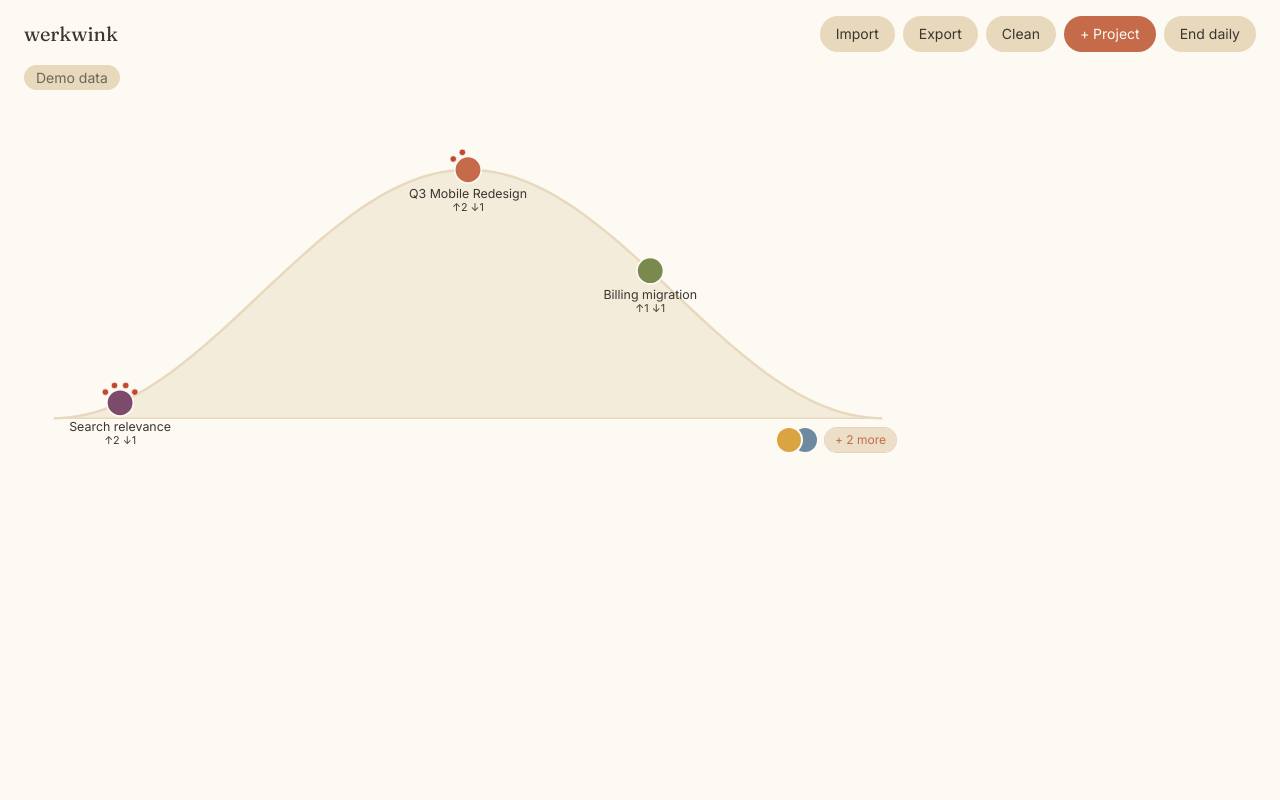
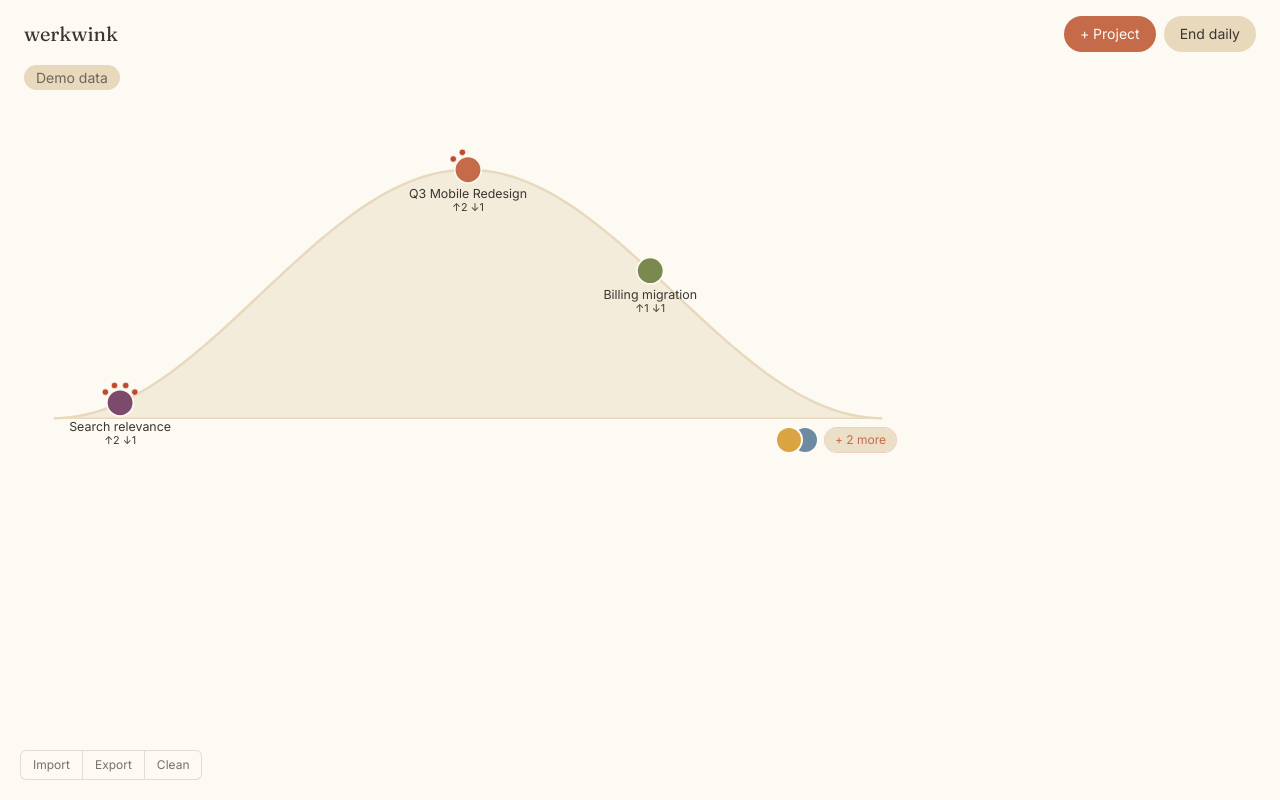
Before and after one commit to jesprider/werkwink, a Vue app: page /projects in a window 1280 px wide. Built offline with nearby package versions, Linux system fonts and the light colour scheme.

Commit message:
Move state controls to a bottom-left toolbar
Separate import, export, and clean from the header so primary actions stay prominent.

Co-authored-by: Cursor <cursoragent@cursor.com>

```diff
--- a/src/components/AppHeader.vue
+++ b/src/components/AppHeader.vue
@@ -1,17 +1,11 @@
 <script setup lang="ts">
 defineProps<{
-  importEnabled: boolean
-  exportEnabled: boolean
-  cleanEnabled: boolean
   endDailyEnabled: boolean
   endDailyLabel: 'End daily' | 'Saved'
 }>()
 
 defineEmits<{
   (e: 'add-project'): void
-  (e: 'import-click'): void
-  (e: 'export-click'): void
-  (e: 'clean-click'): void
   (e: 'end-daily-click'): void
 }>()
 </script>
@@ -20,43 +14,6 @@ defineEmits<{
   <header class="flex flex-wrap items-center justify-between gap-4 px-6 py-4">
     <RouterLink to="/" class="font-heading text-xl">werkwink</RouterLink>
     <div class="flex flex-wrap items-center gap-2">
-      <button
-        type="button"
-        :disabled="!importEnabled"
-        :title="importEnabled ? undefined : 'Export and Clean before importing again'"
-        :class="
-          importEnabled
-            ? 'rounded-full bg-hill-sand px-4 py-2 text-sm text-text-warm transition-opacity hover:opacity-90'
-            : 'rounded-full bg-hill-sand px-4 py-2 text-sm text-text-warm/50'
-        "
-        @click="importEnabled && $emit('import-click')"
-      >
-        Import
-      </button>
-      <button
-        type="button"
-        :disabled="!exportEnabled"
-        :class="
-          exportEnabled
-            ? 'rounded-full bg-hill-sand px-4 py-2 text-sm text-text-warm transition-opacity hover:opacity-90'
-            : 'rounded-full bg-hill-sand px-4 py-2 text-sm text-text-warm/50'
-        "
-        @click="exportEnabled && $emit('export-click')"
-      >
-        Export
-      </button>
-      <button
-        type="button"
-        :disabled="!cleanEnabled"
-        :class="
-          cleanEnabled
-            ? 'rounded-full bg-hill-sand px-4 py-2 text-sm text-text-warm transition-opacity hover:opacity-90'
-            : 'rounded-full bg-hill-sand px-4 py-2 text-sm text-text-warm/50'
-        "
-        @click="cleanEnabled && $emit('clean-click')"
-      >
-        Clean
-      </button>
       <button
         type="button"
         class="rounded-full bg-terracotta px-4 py-2 text-sm text-cream transition-opacity hover:opacity-90"
--- /dev/null
+++ b/src/components/StateControls.vue
@@ -0,0 +1,49 @@
+<script setup lang="ts">
+defineProps<{
+  importEnabled: boolean
+  exportEnabled: boolean
+  cleanEnabled: boolean
+}>()
+
+defineEmits<{
+  (e: 'import-click'): void
+  (e: 'export-click'): void
+  (e: 'clean-click'): void
+}>()
+
+const buttonClass =
+  'px-3 py-1.5 transition-colors hover:bg-hill-sand/50 hover:text-text-warm disabled:cursor-not-allowed disabled:text-text-warm/35 disabled:hover:bg-transparent'
+</script>
+
+<template>
+  <footer
+    class="fixed bottom-5 left-5 z-30 flex divide-x divide-text-warm/15 overflow-hidden rounded-md border border-text-warm/15 bg-cream/90 text-xs text-text-warm/70 backdrop-blur-sm"
+    aria-label="State controls"
+  >
+    <button
+      type="button"
+      :disabled="!importEnabled"
+      :title="importEnabled ? undefined : 'Export and Clean before importing again'"
+      :class="buttonClass"
+      @click="importEnabled && $emit('import-click')"
+    >
+      Import
+    </button>
+    <button
+      type="button"
+      :disabled="!exportEnabled"
+      :class="buttonClass"
+      @click="exportEnabled && $emit('export-click')"
+    >
+      Export
+    </button>
+    <button
+      type="button"
+      :disabled="!cleanEnabled"
+      :class="buttonClass"
+      @click="cleanEnabled && $emit('clean-click')"
+    >
+      Clean
+    </button>
+  </footer>
+</template>
--- a/src/views/OverviewView.vue
+++ b/src/views/OverviewView.vue
@@ -5,6 +5,7 @@ import { storeToRefs } from 'pinia'
 import { useHillChartStore } from '../stores/hillChart'
 import { overviewMarkers, partitionMarkers } from '../domain/chartMarkers'
 import AppHeader from '../components/AppHeader.vue'
+import StateControls from '../components/StateControls.vue'
 import ChartWorkspace from '../components/ChartWorkspace.vue'
 import ImportButton from '../components/ImportButton.vue'
 import { downloadJson } from '../lib/downloadJson'
@@ -94,16 +95,18 @@ function onEndDailyClick() {
 
 <template>
   <AppHeader
+    :end-daily-enabled="endDailyEnabled"
+    :end-daily-label="endDailyLabel"
+    @add-project="onAddProject"
+    @end-daily-click="onEndDailyClick"
+  />
+  <StateControls
     :import-enabled="importEnabled"
     :export-enabled="exportEnabled"
     :clean-enabled="cleanEnabled"
-    :end-daily-enabled="endDailyEnabled"
-    :end-daily-label="endDailyLabel"
-    @add-project="onAddProject"
     @import-click="onImportClick"
     @export-click="onExportClick"
     @clean-click="onCleanClick"
-    @end-daily-click="onEndDailyClick"
   />
   <ImportButton ref="importButtonRef" :enabled="importEnabled" @file-selected="handleImportFile" />
 
```
